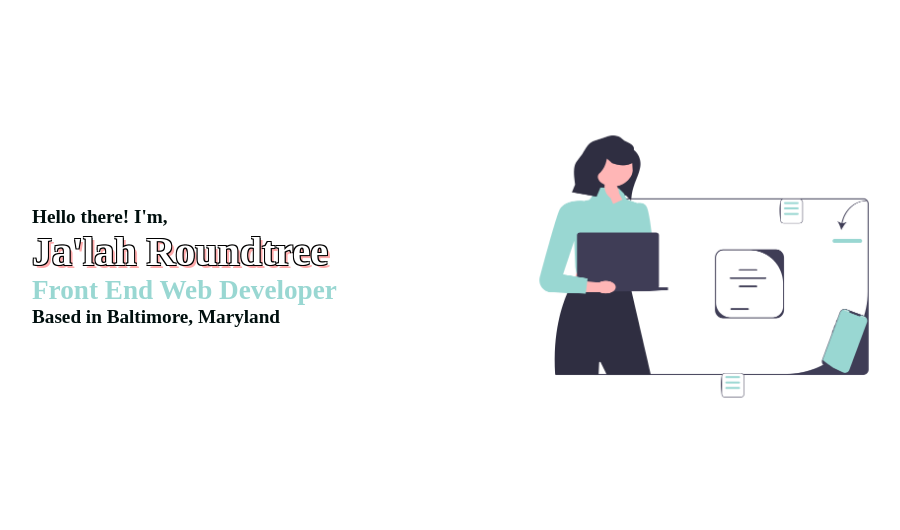
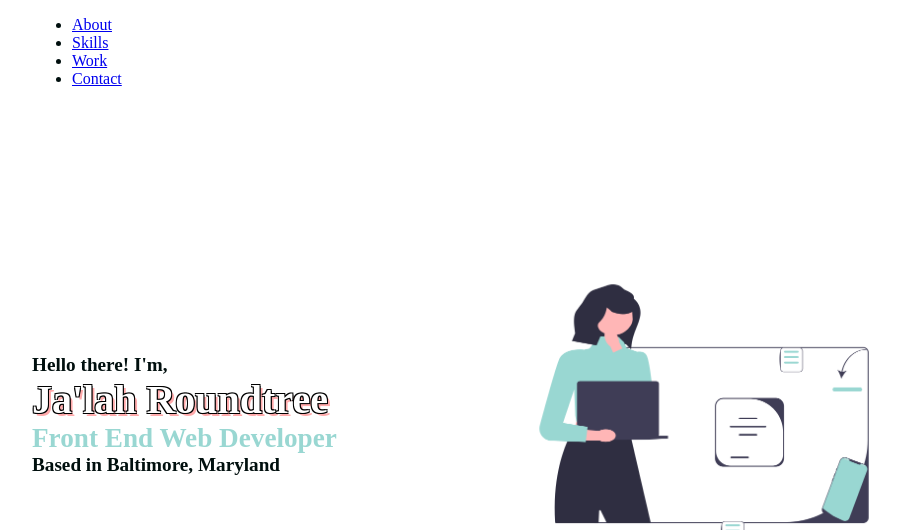
Before and after one commit to jalahroundt/Portfolio, a plain HTML site: page index.html in a window 1280 px wide. Shown: the top 530 px of the page, without its empty margins (160-1060 px from the left). Drawn offline with Linux system fonts and the light colour scheme; a web font is replaced by a local one.

Commit message:
Add files via upload

```diff
--- a/index.html
+++ b/index.html
@@ -14,6 +14,14 @@
 <body>
     <!-- Main -->
     <div class="main-container">
+        <nav>
+            <ul>
+                <li><a href="#about">About</a></li>
+                <li><a href="#skills">Skills</a></li>
+                <li><a href="#work">Work</a></li>
+                <li><a href="#contact">Contact</a></li>
+            </ul>
+        </nav>
 
         <div class="mobile-main-image">
             <img src="/imgs/undraw_begin_chat_re_v0lw.svg" alt="">
@@ -49,8 +57,11 @@
         </div>
     </div>
 
+<!-- All Pages Flex Container-->
+<div class="flex-container">
+
     <!-- About -->
-    <div class="about-page">
+    <div class="about-page" id="about">
         <div class="about-container">
 
             <div class="about-header">
@@ -85,7 +96,7 @@
     </div>
 
     <!-- Skills -->
-    <div class="skills-page">
+    <div class="skills-page" id="skills">
         <div class="skills-header">
             <h2>Skills</h2>
         </div>
@@ -163,7 +174,7 @@
     </div>
 
     <!--Projects-->
-    <div class="projects-page">
+    <div class="projects-page" id="work">
         <div id="overlay1" class="project-1-overlay">
             <a href="javascript:void(0)" class="overlay1-close-btn" onclick="closeOverlay1()">&times;</a>
             <div class="overlay1-content">
@@ -338,7 +349,7 @@
     </div>
 
     <!-- Contact -->
-    <div class="contact-page">
+    <div class="contact-page" id="contact">
         <div class="contact-text">
             <div class="contact-header">
                 <h1>Let's talk!</h1>
@@ -378,7 +389,7 @@
             </form>
         </div>
     </div>
-
+</div>
     <footer>
         <div class="main-social-links">
             <ul>
```
